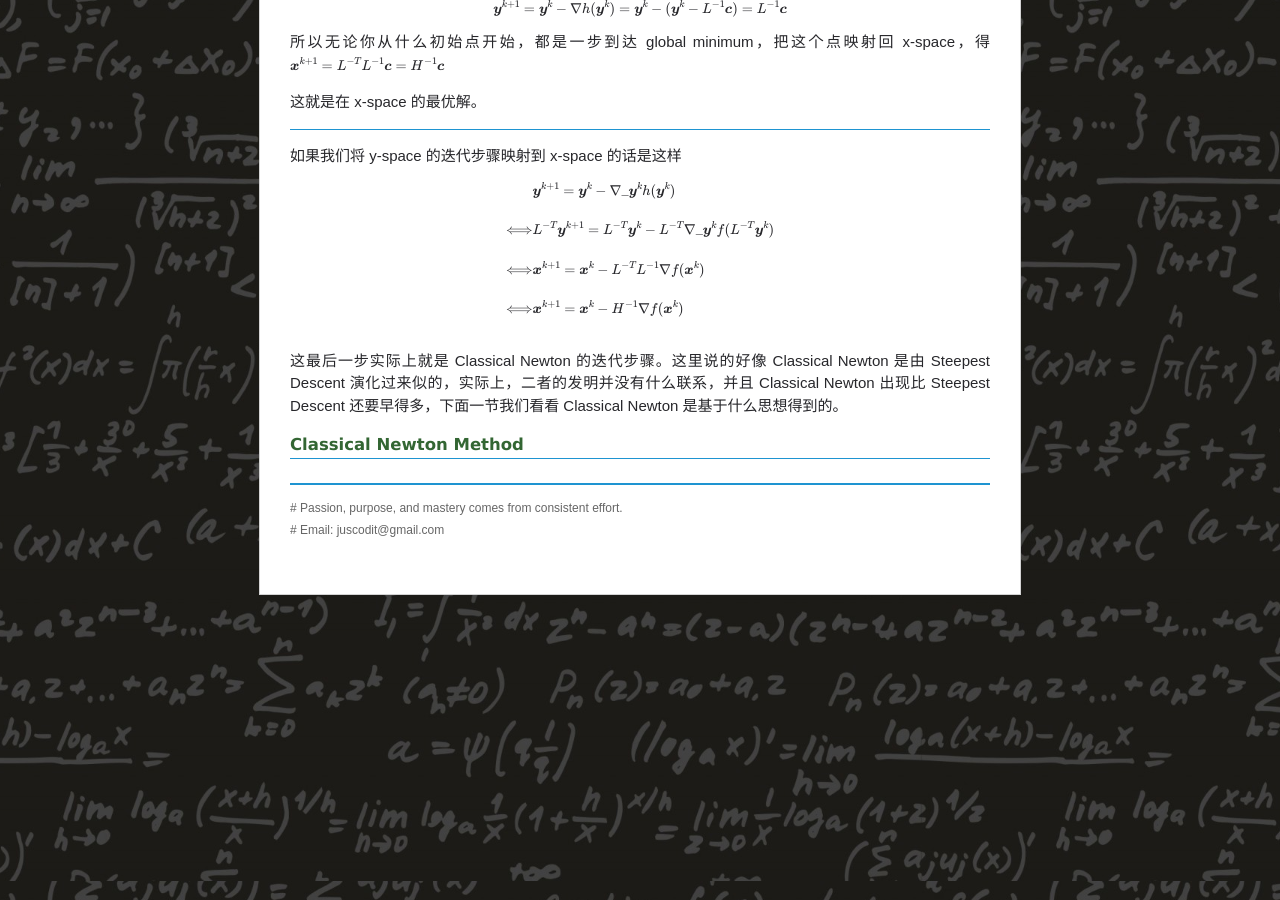
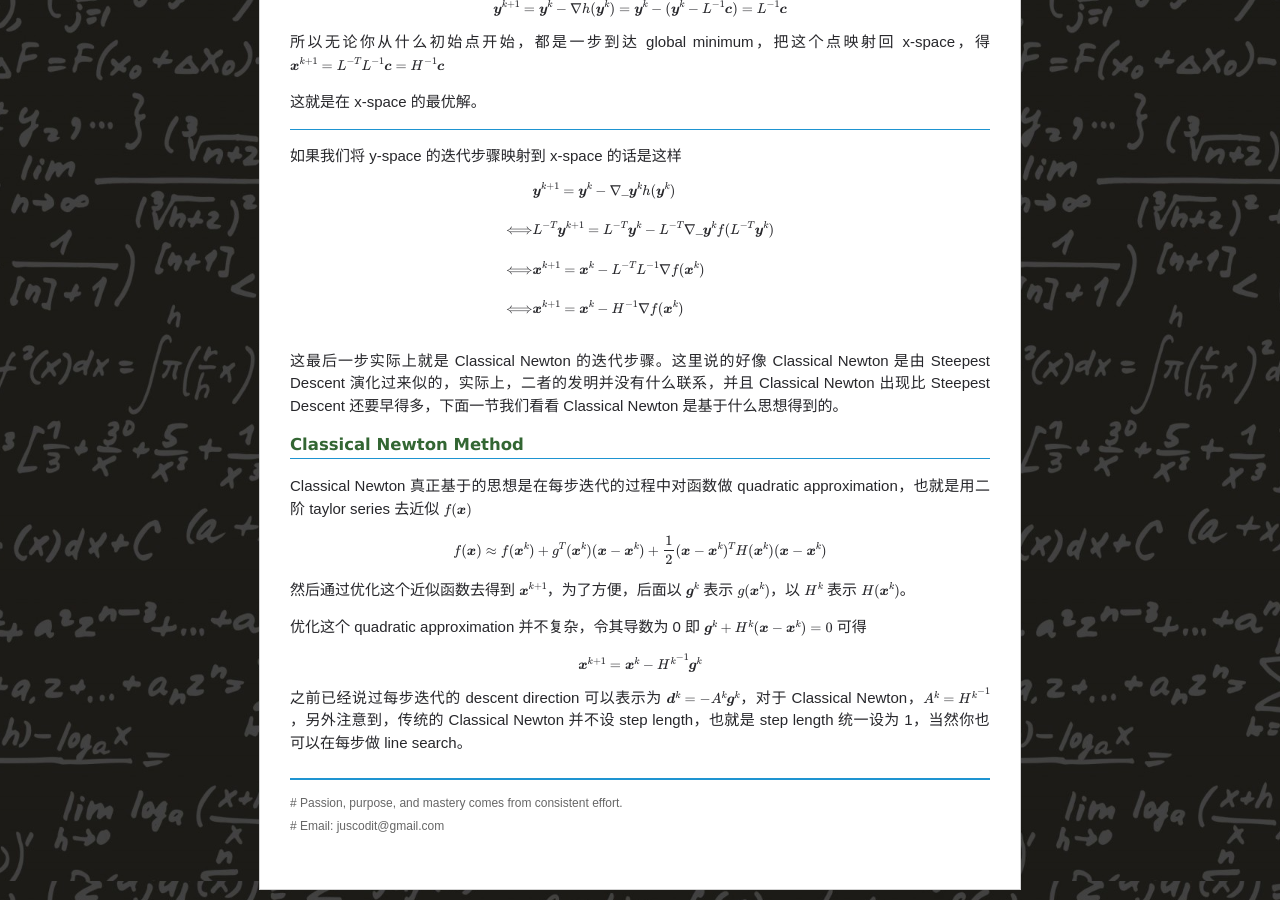
Before and after one commit to chenrushan/chenrushan.github.io, a Jekyll site: the page built from _posts/2014-07-05-NP-09-classical-newton.markdown, in a window 1280 px wide and 900 px high, scrolled down 919 px. Built offline with Jekyll 4.4.1, drawn with Linux system fonts in a browser that asks for light colours; Markdown is read by kramdown in place of the engine named in the settings; formulas are drawn with MathJax 3.

Commit message:
[np09]: update

```diff
--- a/_posts/2014-07-05-NP-09-classical-newton.markdown
+++ b/_posts/2014-07-05-NP-09-classical-newton.markdown
@@ -52,3 +52,15 @@ $$
 这最后一步实际上就是 Classical Newton 的迭代步骤。这里说的好像 Classical Newton 是由 Steepest Descent 演化过来似的，实际上，二者的发明并没有什么联系，并且 Classical Newton 出现比 Steepest Descent 还要早得多，下面一节我们看看 Classical Newton 是基于什么思想得到的。
 
 #### Classical Newton Method
+
+Classical Newton 真正基于的思想是在每步迭代的过程中对函数做 quadratic approximation，也就是用二阶 taylor series 去近似 $f(\boldsymbol{x})$
+
+$$f(\boldsymbol{x}) \approx f(\boldsymbol{x}^k) + g^T(\boldsymbol{x}^k)(\boldsymbol{x} - \boldsymbol{x}^k) + \frac{1}{2} (\boldsymbol{x} - \boldsymbol{x}^k)^T H(\boldsymbol{x}^k) (\boldsymbol{x} - \boldsymbol{x}^k)$$
+
+然后通过优化这个近似函数去得到 $\boldsymbol{x}^{k+1}$，为了方便，后面以 $\boldsymbol{g}^k$ 表示 $g(\boldsymbol{x}^k)$，以 $H^k$ 表示 $H(\boldsymbol{x}^k)$。
+
+优化这个 quadratic approximation 并不复杂，令其导数为 0 即 $\boldsymbol{g}^k + H^k (\boldsymbol{x} - \boldsymbol{x}^k) = 0$ 可得
+
+$$\boldsymbol{x}^{k+1} = \boldsymbol{x}^k - {H^{k}}^{-1} \boldsymbol{g}^k$$
+
+之前已经说过每步迭代的 descent direction 可以表示为 $\boldsymbol{d}^k = -A^k \boldsymbol{g}^k$，对于 Classical Newton，$A^k = {H^{k}}^{-1}$，另外注意到，传统的 Classical Newton 并不设 step length，也就是 step length 统一设为 1，当然你也可以在每步做 line search。
```
